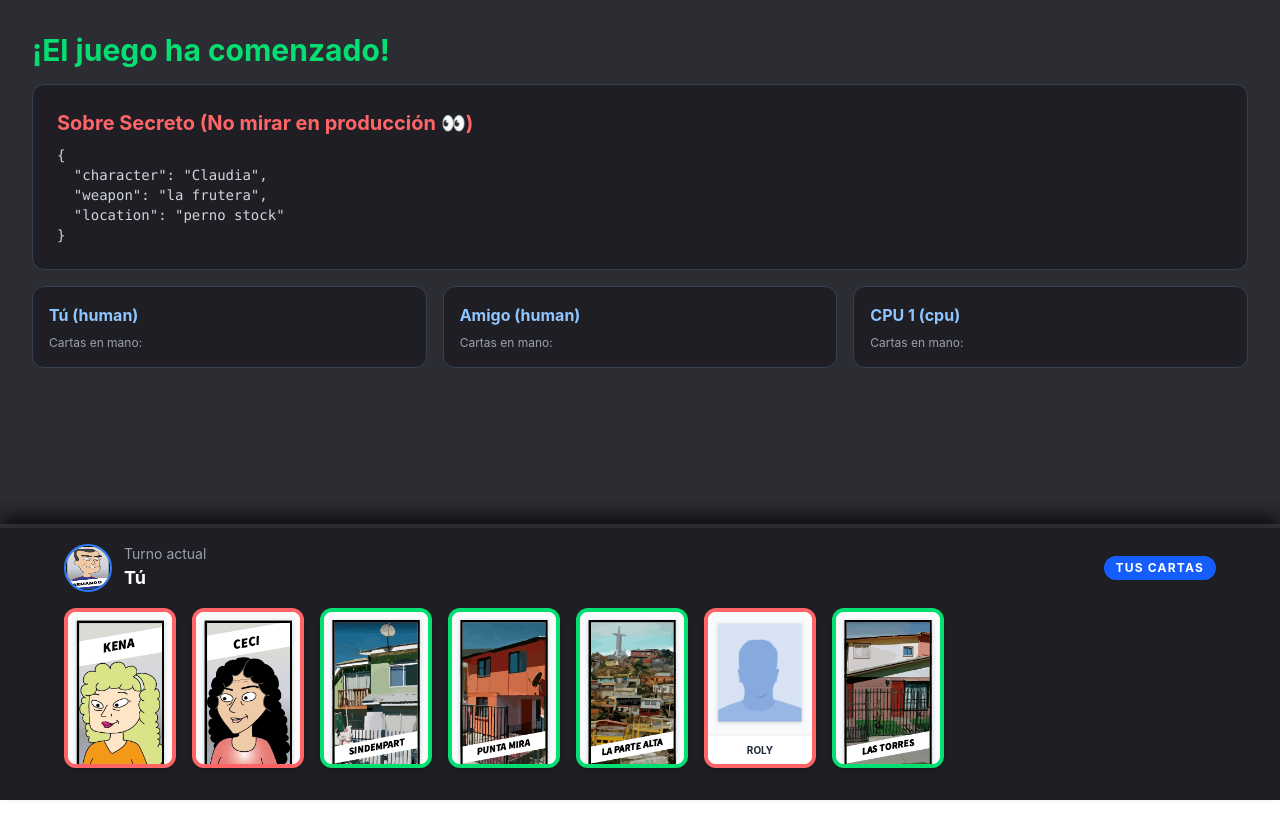
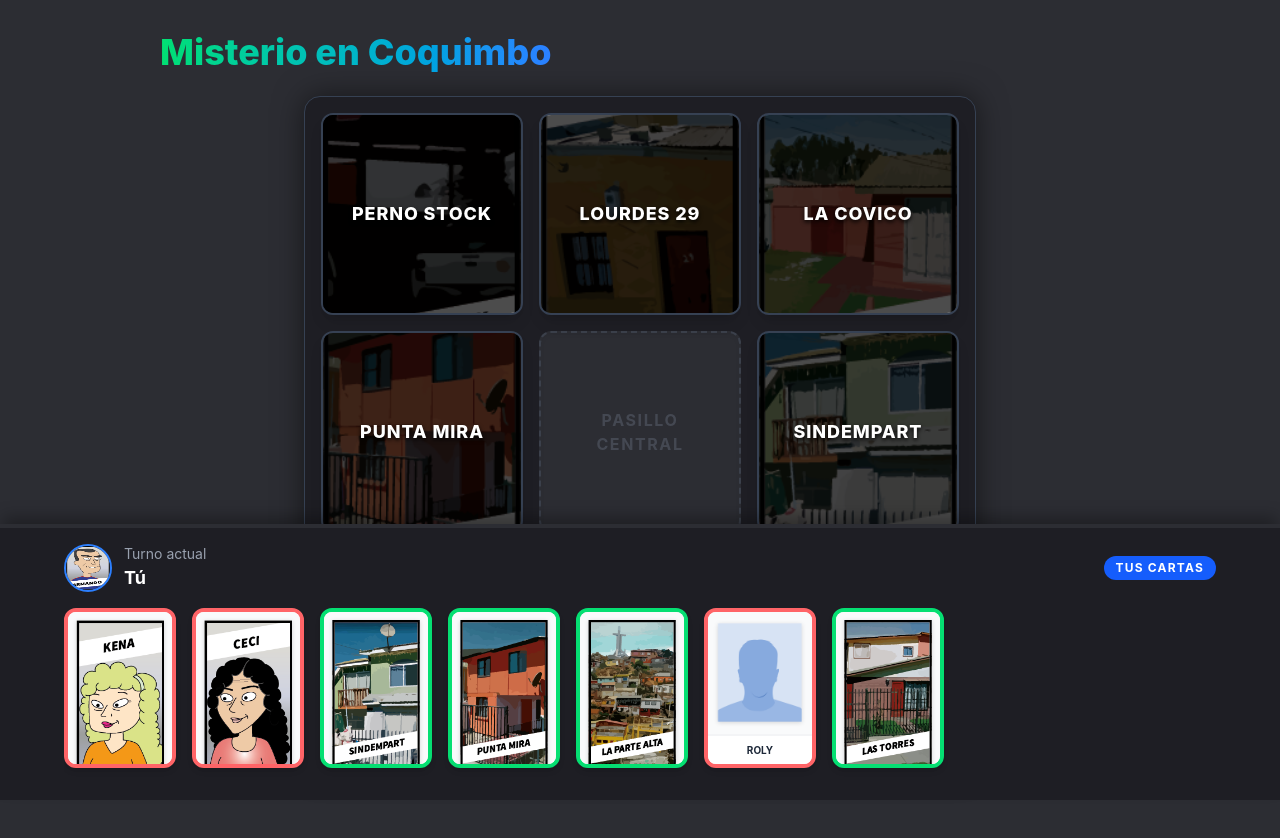
Before and after one commit to TheMaff/clue-mafafa, a React (Vite) app: page / in a window 1280 px wide. Both pictures are taken after a click on the button "Partida Rápida (Test)". Shown: the top 838 px of the page. Before the commit the page ends 800 px from the top, so only its background shows below. Built offline with nearby package versions, Linux system fonts and the light colour scheme.

Commit message:
feat: componente del tablero interactivo 3x3 con locaciones de Coquimbo

```diff
--- a/src/App.tsx
+++ b/src/App.tsx
@@ -2,38 +2,34 @@
 import { useGameStore } from './store/gameEngine';
 import CoverScreen from './components/CoverScreen';
 import PlayerHand from './components/PlayerHand';
+import Board from './components/Board';
 
 function App() {
-  // Escuchamos directamente esta variable de nuestro motor
   const isGameActive = useGameStore((state) => state.isGameActive);
-  const players = useGameStore((state) => state.players);
-  const envelope = useGameStore((state) => state.envelope);
 
   return (
-    <div className="min-h-screen bg-[#2C2D33] text-gray-100 font-sans selection:bg-purple-500 selection:text-white">
+    // Agregamos pb-32 para el espacio del panel inferior
+    <div className="min-h-screen bg-[#2C2D33] text-gray-100 font-sans selection:bg-purple-500 selection:text-white pb-32">
       {!isGameActive ? (
         <CoverScreen />
       ) : (
-        <div className="p-8">
-          <h2 className="text-3xl font-bold text-green-400 mb-4">¡El juego ha comenzado!</h2>
+        <div className="max-w-5xl mx-auto p-4 md:p-8">
 
-          {/* Un volcado temporal de datos para comprobar que el motor hizo su trabajo */}
-          <div className="bg-[#1E1E24] p-6 rounded-xl border border-gray-700 mb-4">
-            <h3 className="font-bold text-xl mb-2 text-red-400">Sobre Secreto (No mirar en producción 👀)</h3>
-            <pre className="text-sm text-gray-300">{JSON.stringify(envelope, null, 2)}</pre>
-          </div>
+          {/* Header del juego */}
+          <header className="flex justify-between items-center mb-6">
+            <h2 className="text-2xl md:text-4xl font-extrabold text-transparent bg-clip-text bg-gradient-to-r from-green-400 to-blue-500">
+              Misterio en Coquimbo
+            </h2>
+          </header>
 
-          <div className="grid grid-cols-1 md:grid-cols-3 gap-4">
-            {players.map((p) => (
-              <div key={p.id} className="bg-[#1E1E24] p-4 rounded-xl border border-gray-700">
-                <h4 className="font-bold text-blue-300">{p.name} ({p.type})</h4>
-                <p className="text-xs text-gray-400 mt-2">Cartas en mano:</p>
-                <PlayerHand />
-              </div>
-            ))}
-          </div>
+          {/* El Tablero Interactivo */}
+          <Board />
+
         </div>
       )}
+
+      {/* Renderizado condicional del panel inferior */}
+      {isGameActive && <PlayerHand />}
     </div>
   );
 }
--- /dev/null
+++ b/src/components/Board.tsx
@@ -0,0 +1,67 @@
+// src/components/Board.tsx
+import gameData from '../data/game-data.json';
+import { useGameStore } from '../store/gameEngine';
+
+export default function Board() {
+    const players = useGameStore((state) => state.players);
+    const turnIndex = useGameStore((state) => state.turnIndex);
+    const currentPlayer = players[turnIndex];
+
+    // Insertamos un objeto vacío en el índice 4 (el centro) para lograr el grid 3x3 perfecto
+    const boardCells = [
+        ...gameData.locations.slice(0, 4),
+        { name: 'centro', img: null, isCenter: true },
+        ...gameData.locations.slice(4, 8)
+    ];
+
+    const handleEnterRoom = (roomName: string) => {
+        // Validamos que sea el turno de un humano antes de hacer nada
+        if (currentPlayer?.type !== 'human') return;
+
+        // Por ahora pondremos un alert. En el próximo ticket, esto abrirá el Modal de Acusación.
+        alert(`Te moviste a ${roomName}. ¡Atento a tu entorno, pronto podrás sospechar aquí!`);
+    };
+
+    return (
+        <div className="max-w-2xl mx-auto my-4 p-4 bg-[#1E1E24] rounded-2xl border border-gray-700 shadow-[0_0_30px_rgba(0,0,0,0.5)]">
+            <div className="grid grid-cols-3 grid-rows-3 gap-3 md:gap-4 aspect-square">
+                {boardCells.map((cell) => {
+                    // Renderizamos la celda central (vacía)
+                    if (cell.isCenter) {
+                        return (
+                            <div key="center" className="flex items-center justify-center bg-[#2C2D33] rounded-xl border-2 border-dashed border-gray-600/50 shadow-inner">
+                                <span className="text-gray-500 font-bold uppercase tracking-widest text-center opacity-40 text-sm md:text-base">
+                                    Pasillo<br />Central
+                                </span>
+                            </div>
+                        );
+                    }
+
+                    // Renderizamos las locaciones interactivas
+                    return (
+                        <button
+                            key={cell.name}
+                            onClick={() => handleEnterRoom(cell.name!)}
+                            className="relative group overflow-hidden rounded-xl border-2 border-gray-700 hover:border-green-400 transition-all duration-300 focus:outline-none focus:ring-4 focus:ring-green-500/50 shadow-lg"
+                        >
+                            {/* Imagen de fondo con efecto de zoom en hover */}
+                            <div
+                                className="absolute inset-0 bg-cover bg-center transition-transform duration-700 group-hover:scale-110"
+                                style={{ backgroundImage: `url(/assets/${cell.img})` }}
+                            />
+                            {/* Overlay oscuro para legibilidad (se aclara en hover) */}
+                            <div className="absolute inset-0 bg-black/70 group-hover:bg-black/40 transition-colors duration-300" />
+
+                            {/* Contenedor del nombre de la locación */}
+                            <div className="absolute inset-0 flex flex-col items-center justify-center p-2">
+                                <span className="text-white font-extrabold text-sm md:text-lg text-center uppercase tracking-wider drop-shadow-[0_2px_2px_rgba(0,0,0,1)]">
+                                    {cell.name}
+                                </span>
+                            </div>
+                        </button>
+                    );
+                })}
+            </div>
+        </div>
+    );
+}
```
